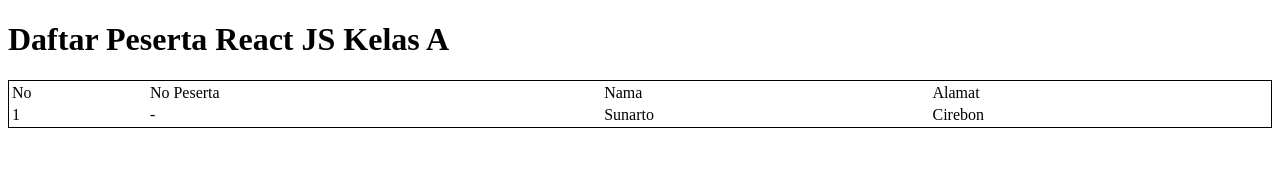
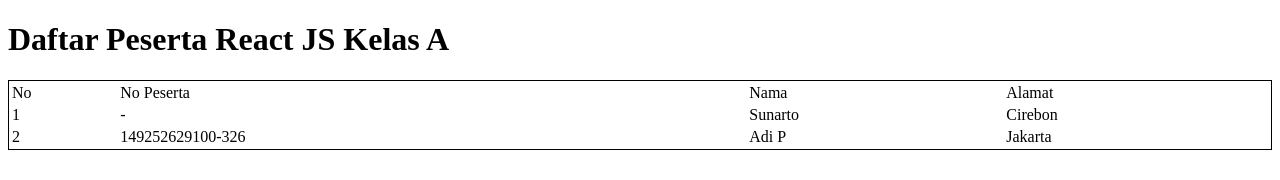
Before and after one commit to sunarto20/Daftar-peserta-react-js-kelas-a, a plain HTML site: page index.html in a window 1280 px wide. Drawn offline with Linux system fonts and the light colour scheme.

Commit message:
1st Commit
First Commit Branch ADP

```diff
--- a/index.html
+++ b/index.html
@@ -26,6 +26,12 @@
 					<td>Sunarto</td>
 					<td>Cirebon</td>
 				</tr>
+				<tr>
+					<td>2</td>
+					<td>149252629100-326</td>
+					<td>Adi P</td>
+					<td>Jakarta</td>
+				</tr>
 			</tbody>
 		</table>
 
```
